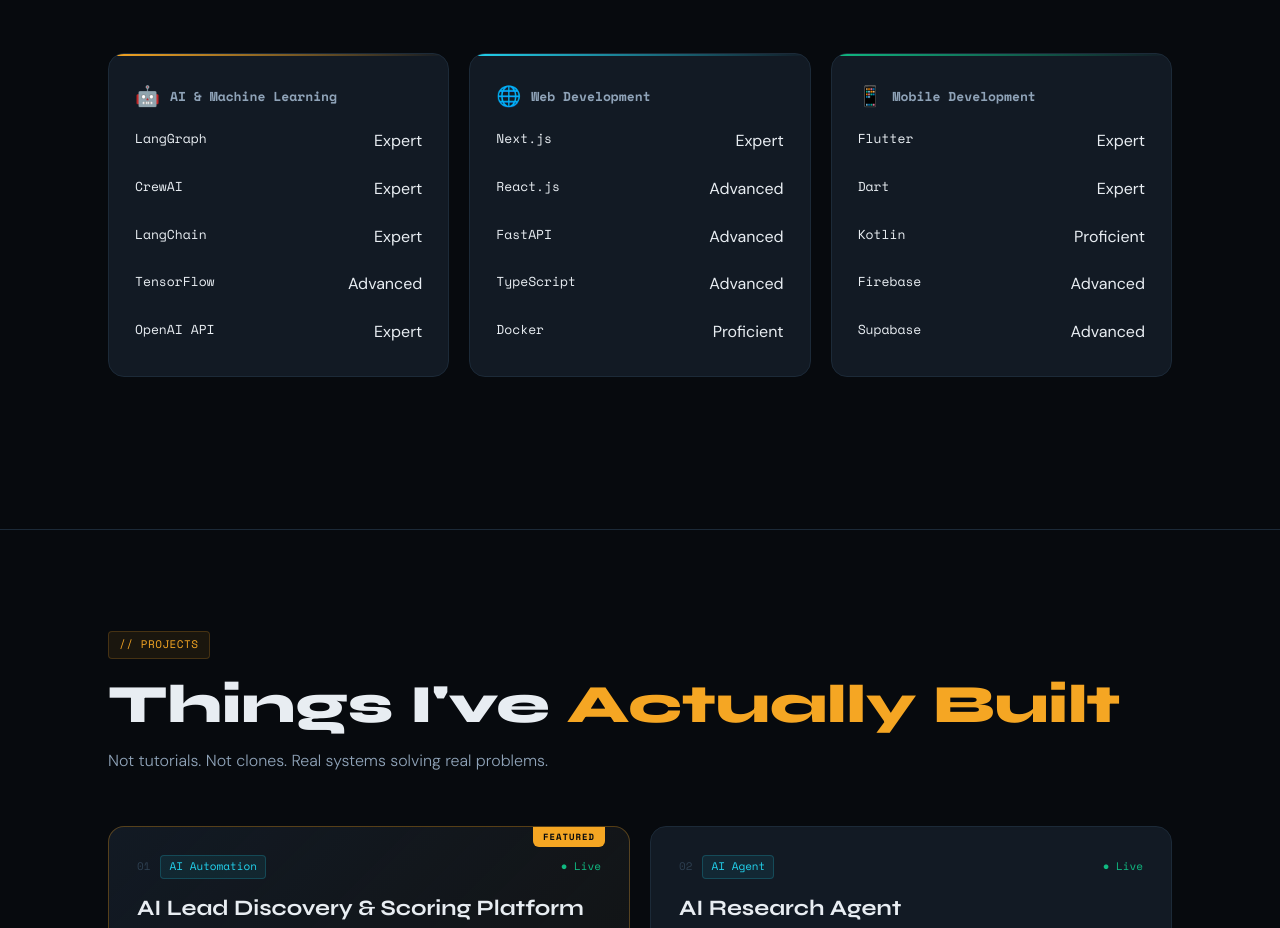
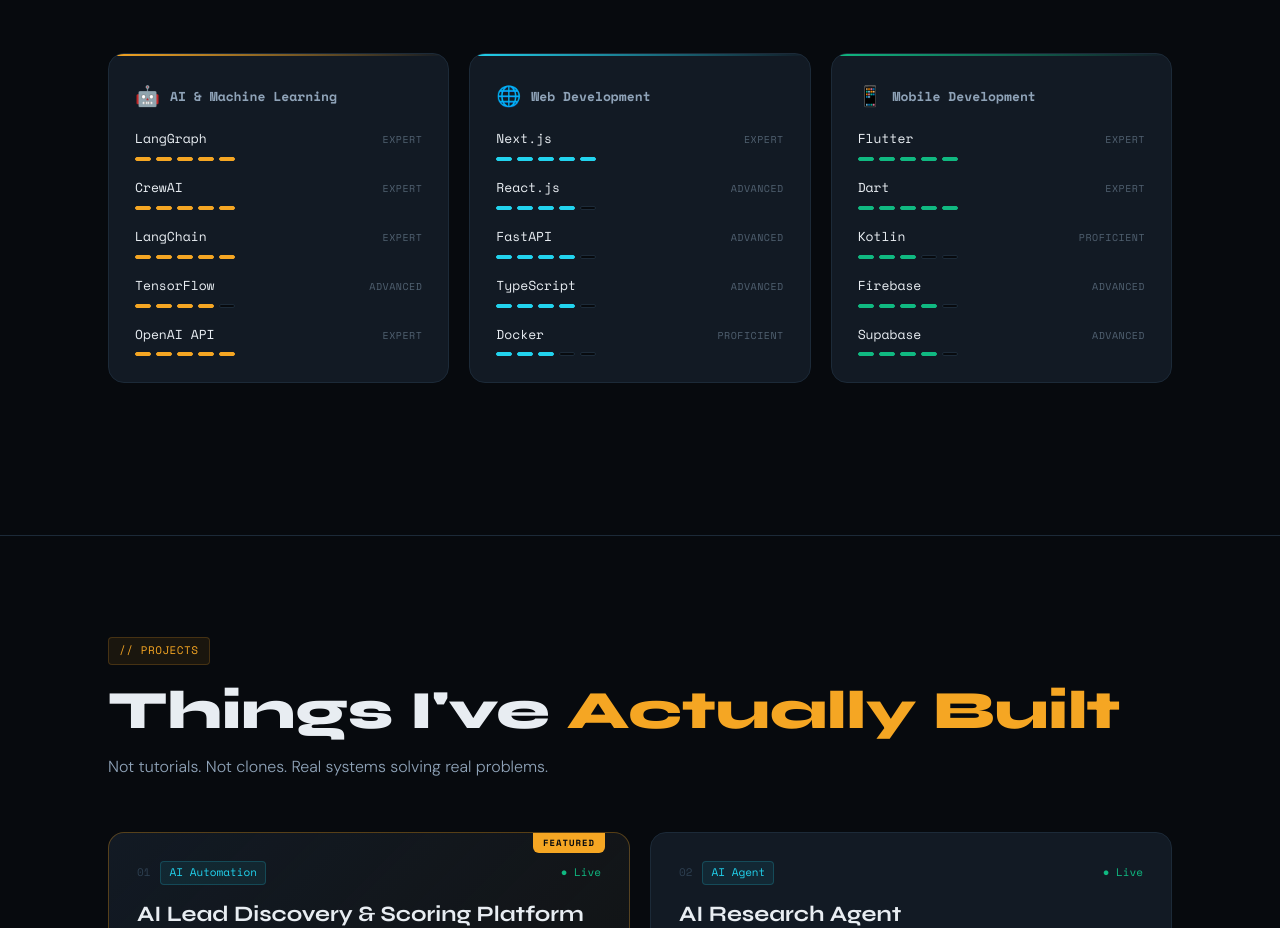
Before and after one commit to MuneebAhmed25211/personal-portfolio-website-frontend, a Next.js app: page / in a window 1280 px wide. Shown: the part 2264-3192 px from the top of the page. Built offline with nearby package versions, Linux system fonts and the light colour scheme; no server answers.

Commit message:
Refine skill card styles and add dot indicators
Updated skill card styles for improved layout and added new dot styles.

```diff
--- a/src/components/Skills.module.css
+++ b/src/components/Skills.module.css
@@ -17,15 +17,15 @@
 .icon { font-size: 20px; }
 .cardTitle { font-family: var(--font-mono); font-size: 13px; color: var(--text2); font-weight: 700; }
 
-.skill { display: flex; flex-direction: column; gap: 6px; }
-.skillMeta { display: flex; justify-content: space-between; }
+.skill { display: flex; flex-direction: column; gap: 8px; }
+.skillMeta { display: flex; justify-content: space-between; align-items: baseline; }
 .sName { font-family: var(--font-mono); font-size: 13px; color: var(--text); }
-.sPct  { font-family: var(--font-mono); font-size: 11px; color: var(--text3); }
-.bar   { height: 3px; background: var(--bg); border-radius: 2px; overflow: hidden; }
-.fill  { height: 100%; border-radius: 2px; transition: width 1s ease; }
-.fill_amber { background: var(--amber); }
-.fill_cyan  { background: var(--cyan); }
-.fill_green { background: var(--green); }
+.sLevel { font-family: var(--font-mono); font-size: 10px; color: var(--text3); text-transform: uppercase; letter-spacing: .5px; }
+.dots { display: flex; gap: 5px; }
+.dot { width: 16px; height: 4px; border-radius: 2px; background: var(--bg); border: 1px solid var(--border); transition: all var(--tr); }
+.dotOn_amber { background: var(--amber); border-color: var(--amber); }
+.dotOn_cyan  { background: var(--cyan);  border-color: var(--cyan); }
+.dotOn_green { background: var(--green); border-color: var(--green); }
 
 .tags { }
 .tagsLbl { font-family: var(--font-mono); font-size: 12px; color: var(--text3); display: block; margin-bottom: 14px; }
```
